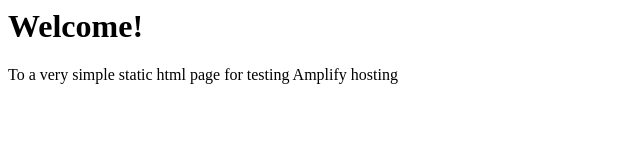
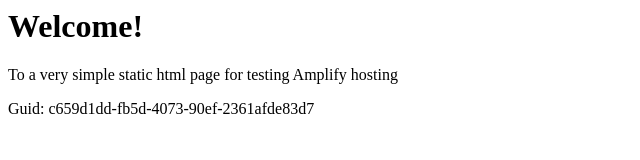
Before and after one commit to aws-aemilia-icn/Github-PR-Commit-Integration-Test-DoNotTouch-v1-prod-ap-northeast-2, a website: page src/index.html in a window 1280 px wide. Shown: the whole page, without its empty margins (0-640 px from the left). Drawn offline with Linux system fonts and the light colour scheme.

Commit message:
commit from integ tests

```diff
--- a/src/index.html
+++ b/src/index.html
@@ -1,3 +1,5 @@
+
+
 <html lang="en">
 
 <head>
@@ -10,6 +12,6 @@
 <body>
     <h1>Welcome!</h1>
     <p>To a very simple static html page for testing Amplify hosting</p>
-</body>
+    <p>Guid: c659d1dd-fb5d-4073-90ef-2361afde83d7</p></body>
 
 </html>
```
